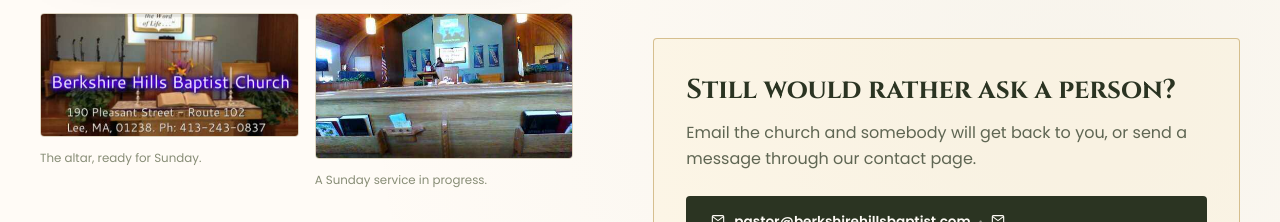
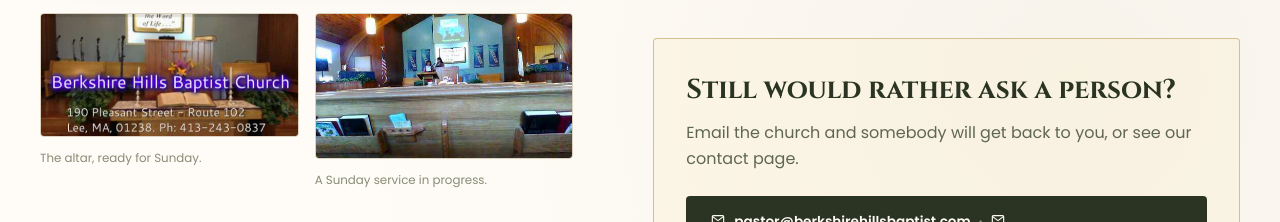
Before and after one commit to edesent/berkshire-hills-baptist, a Next.js app: page /visit in a window 1280 px wide. Shown: the part 2048-2270 px from the top of the page. Built offline with nearby package versions, Linux system fonts and the light colour scheme.

Commit message:
Plan a Visit page now points to email instead of a message form

```diff
--- a/src/app/visit/page.tsx
+++ b/src/app/visit/page.tsx
@@ -180,7 +180,7 @@ export default function VisitPage() {
                   </h2>
                   <p className="mt-3 leading-relaxed text-text-light">
                     Email the church and somebody will get back to you, or
-                    send a message through our contact page.
+                    see our contact page.
                   </p>
                   <div className="mt-6 flex flex-wrap items-center gap-3">
                     <Email
```
